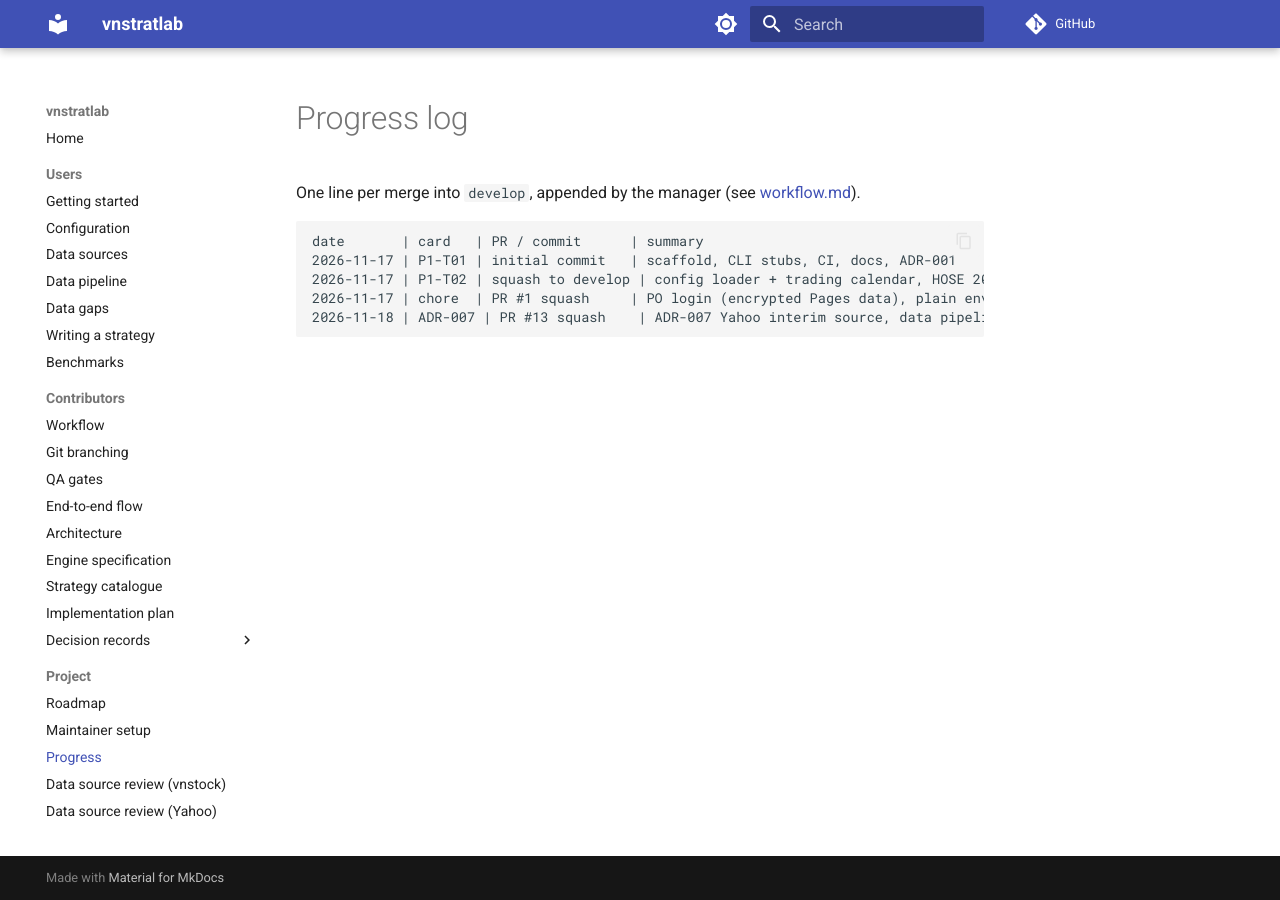
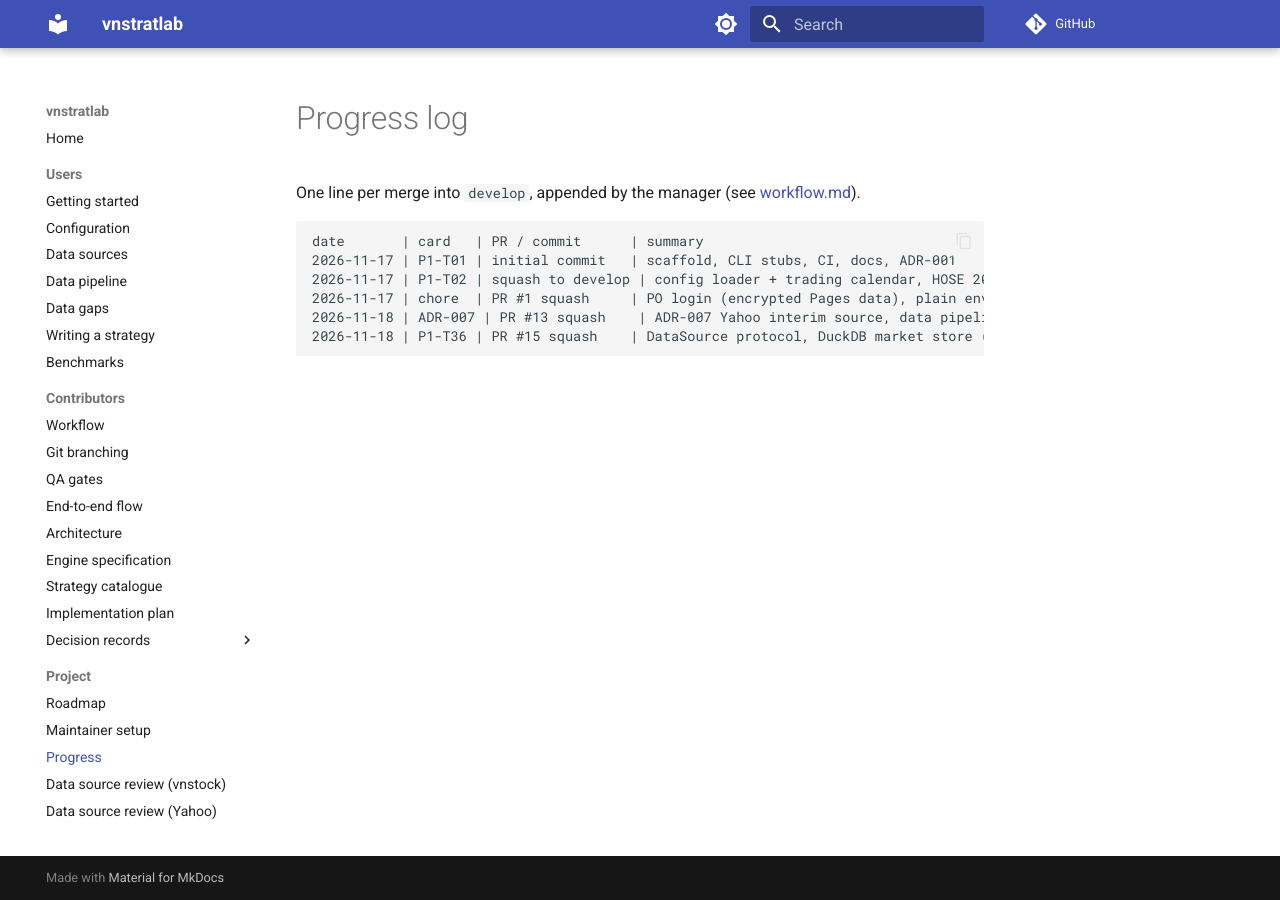
Before and after one commit to lephucchi/vnstratlab, an MkDocs documentation site: the page built from docs/reports/progress.md, in a window 1280 px wide. Built offline with MkDocs 1.6.1 and Material for MkDocs 9.7.7, drawn with Linux system fonts in a browser that asks for light colours; comment, search, counter and statistics services are not loaded.

Commit message:
docs(cards): P1-T36 done; progress log
Co-Authored-By: Claude Opus 5.5 <noreply@anthropic.com>

````diff
--- a/docs/reports/progress.md
+++ b/docs/reports/progress.md
@@ -8,4 +8,5 @@ date       | card   | PR / commit      | summary
 2026-11-17 | P1-T02 | squash to develop | config loader + trading calendar, HOSE 2026 holidays | 97 passed, 98% | G2 round 2 request changes fixed; round 3 skipped by owner
 2026-11-17 | chore  | PR #1 squash     | PO login (encrypted Pages data), plain env names, Pages deploy fix | 118 passed, 98% | G2 round 2 approve
 2026-11-18 | ADR-007 | PR #13 squash    | ADR-007 Yahoo interim source, data pipeline design, gap register (14), cards P1-T36..T38 | 118 passed, 98% | owner (docs only)
+2026-11-18 | P1-T36 | PR #15 squash    | DataSource protocol, DuckDB market store (raw snapshots, revisions, kind guard, atomic ingest), synthetic market, ingest CLI | 198 passed, 96.5% | G2 round 3 approve
 ```
````
Also changed, not shown: docs/cards/P1-T36-datasource-synthetic.md (+1 -1 lines).
